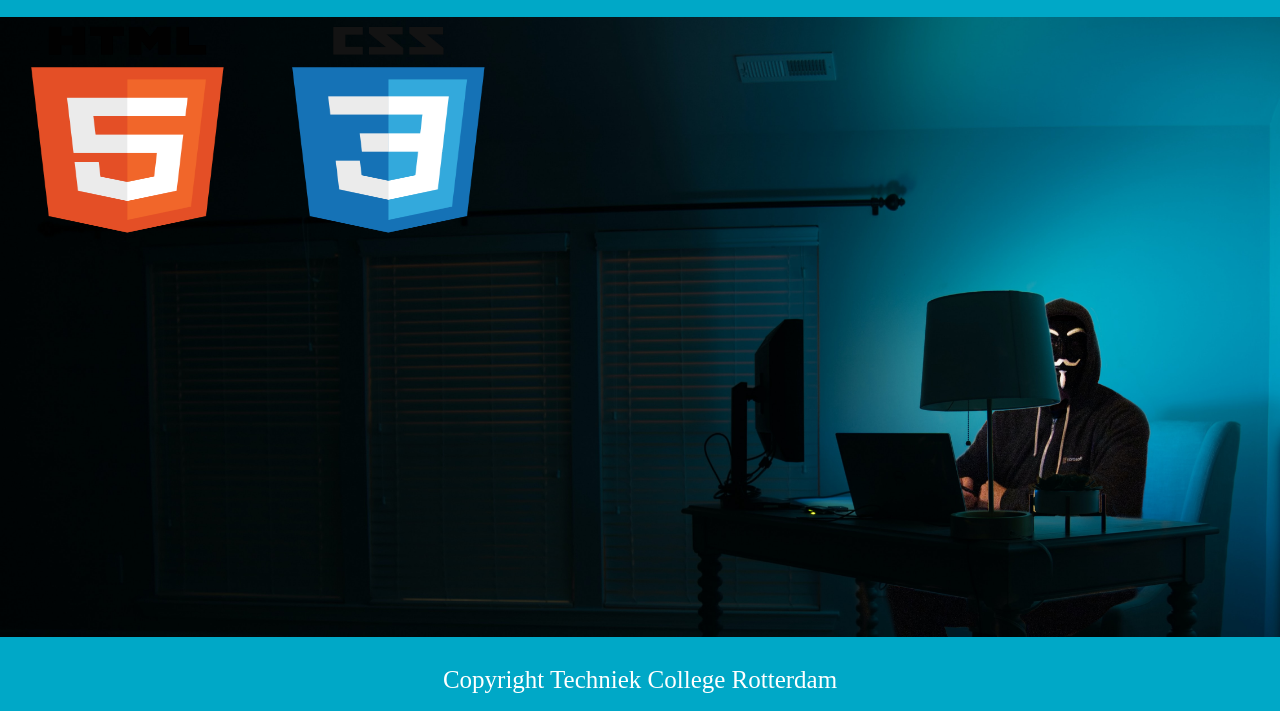
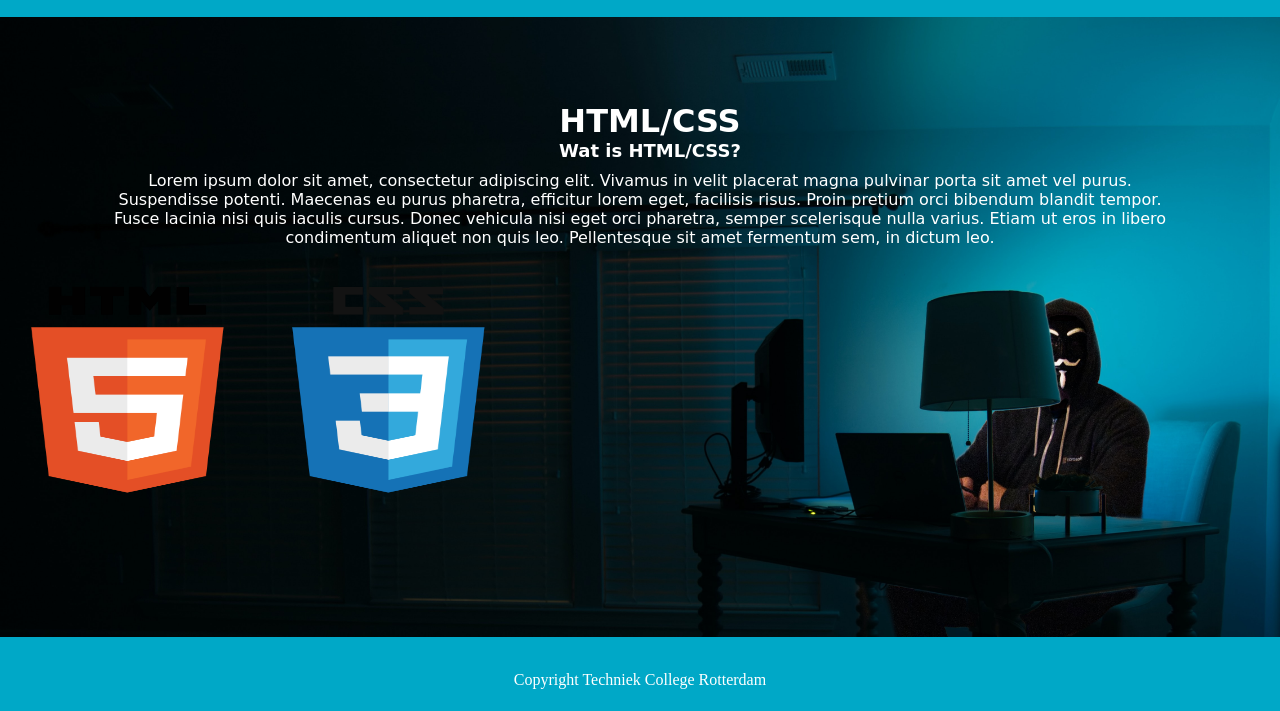
Before and after one commit to RoaldTCR/p1-html-css-ACTIVE, a plain HTML site: page Opdracht 3.1(4.3)(5.1)/P1-html-css-layout-main/index.html in a window 1280 px wide. Shown: the part 87-798 px from the top of the page. Drawn offline with Linux system fonts and the light colour scheme; a web font is replaced by a local one.

Commit message:
opdracht 5.1

```diff
--- a/Opdracht 3.1(4.3)(5.1)/P1-html-css-layout-main/index.html
+++ b/Opdracht 3.1(4.3)(5.1)/P1-html-css-layout-main/index.html
@@ -20,10 +20,12 @@
     </ul>
   </nav>
   <main>
+    <div>
     <h1>HTML/CSS</h1>
     <h2>Wat is HTML/CSS?</h2>
     <p>Lorem ipsum dolor sit amet, consectetur adipiscing elit. Vivamus in velit placerat magna pulvinar porta sit amet vel purus. Suspendisse potenti. Maecenas eu purus pharetra, efficitur lorem eget, facilisis risus. Proin pretium orci bibendum blandit tempor. Fusce lacinia nisi quis iaculis cursus. Donec vehicula nisi eget orci pharetra, semper scelerisque nulla varius. Etiam ut eros in libero condimentum aliquet non quis leo. Pellentesque sit amet fermentum sem, in dictum leo.</p>
     <img src="img/html.png" alt="HTML" height="300" width="400">
+    </div>
   </main>
   <footer class="footer">
     <p>Copyright Techniek College Rotterdam</p>
--- a/Opdracht 3.1(4.3)(5.1)/P1-html-css-layout-main/style.css
+++ b/Opdracht 3.1(4.3)(5.1)/P1-html-css-layout-main/style.css
@@ -7,6 +7,9 @@
 html {
   font-size: 62.5%;
 }
+main {display: flex;
+flex-direction: row;
+align-items: center;}
 body {
   font-family: "Goldman", cursive;
   height: 30cm;
@@ -23,14 +26,26 @@ body {
   align-items: center;
   height: 100vh;
 }
-h1, h2 {
+h1 {
   color: white;
   font-weight: bold;
-  text-align: center;}
+  text-align: center;
+  margin-left: 20px;
+  margin-top: 5cm;
+  font-size: xx-large;}
+h2 {
+  color: white;
+  font-weight: bold;
+  text-align: center;
+  margin-left: 20px;
+font-size: large;}
 p {
   color: white;
   text-align: center;
   margin-top: 1rem;
+  margin-left: 3cm;
+  margin-right: 3cm;
+  font-size: medium;
 }
 img {
   float: left;
```
